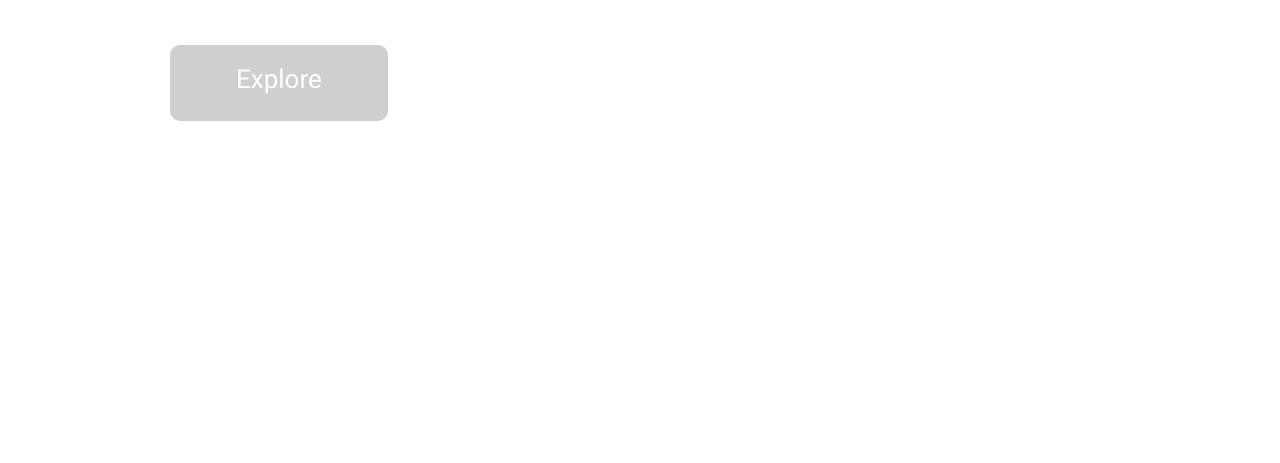
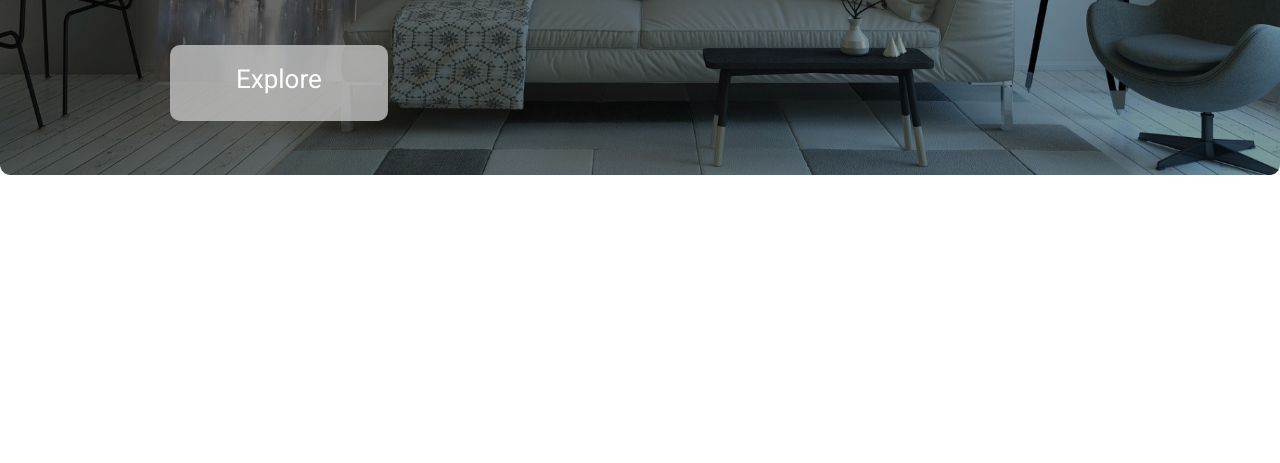
Before and after one commit to SvetlanaZavaliy/Brand-studio, a plain HTML site: page index.html in a window 1280 px wide. Shown: the part 514-977 px from the top of the page. Drawn offline with Linux system fonts and the light colour scheme.

Commit message:
Update style.css

```diff
--- a/styles/style.css
+++ b/styles/style.css
@@ -4,7 +4,7 @@ font-family: 'Roboto',sans-serif; */
 body {
     width: 1920px;
     height: 1080px;
-    background-image: url(./images/fon.jpg) no-repeat;
+    background: url(/images/fon.jpg) no-repeat;
     background-size: contain;
     padding: 50px;
     font-family: 'Noto Sans JP', sans-serif;
```
